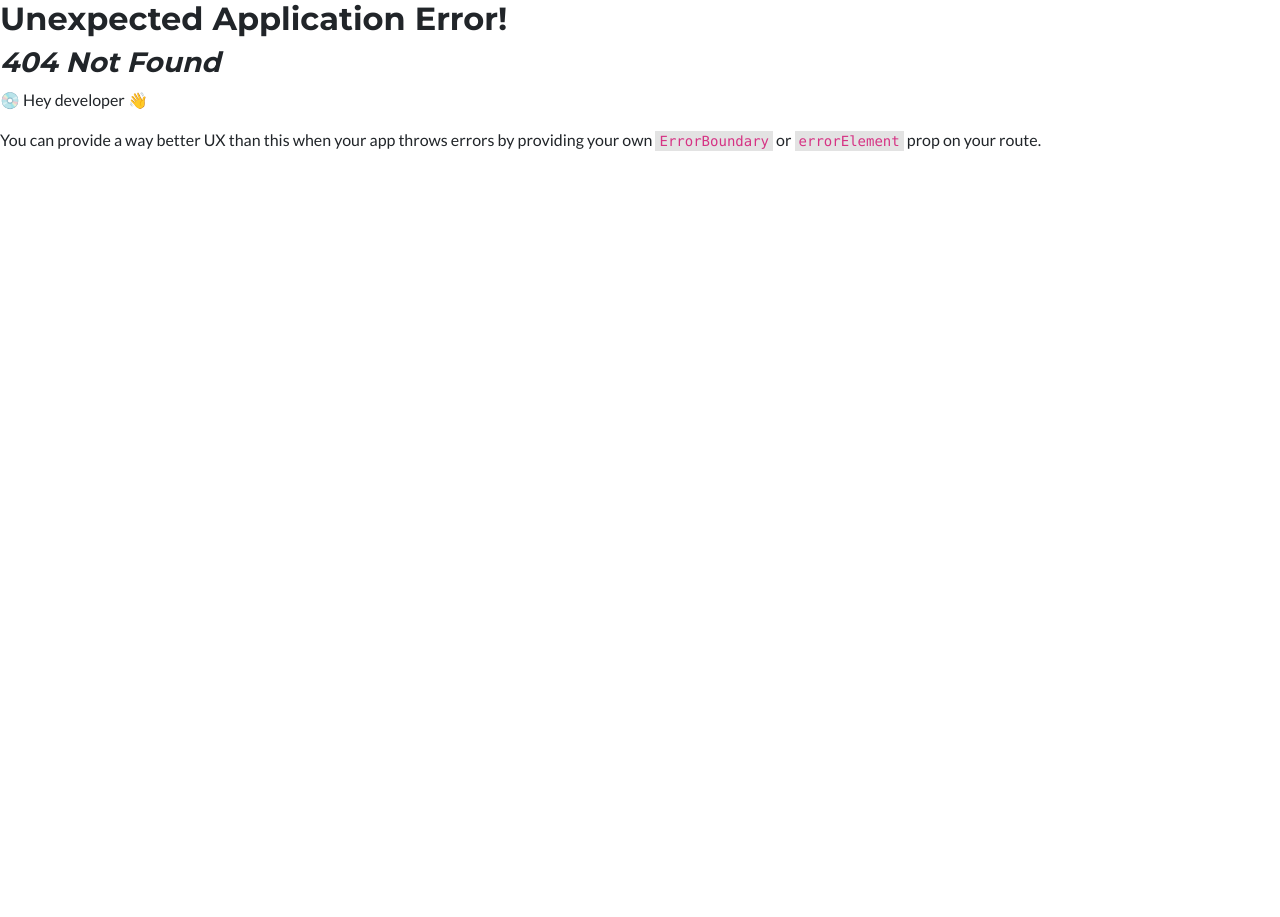
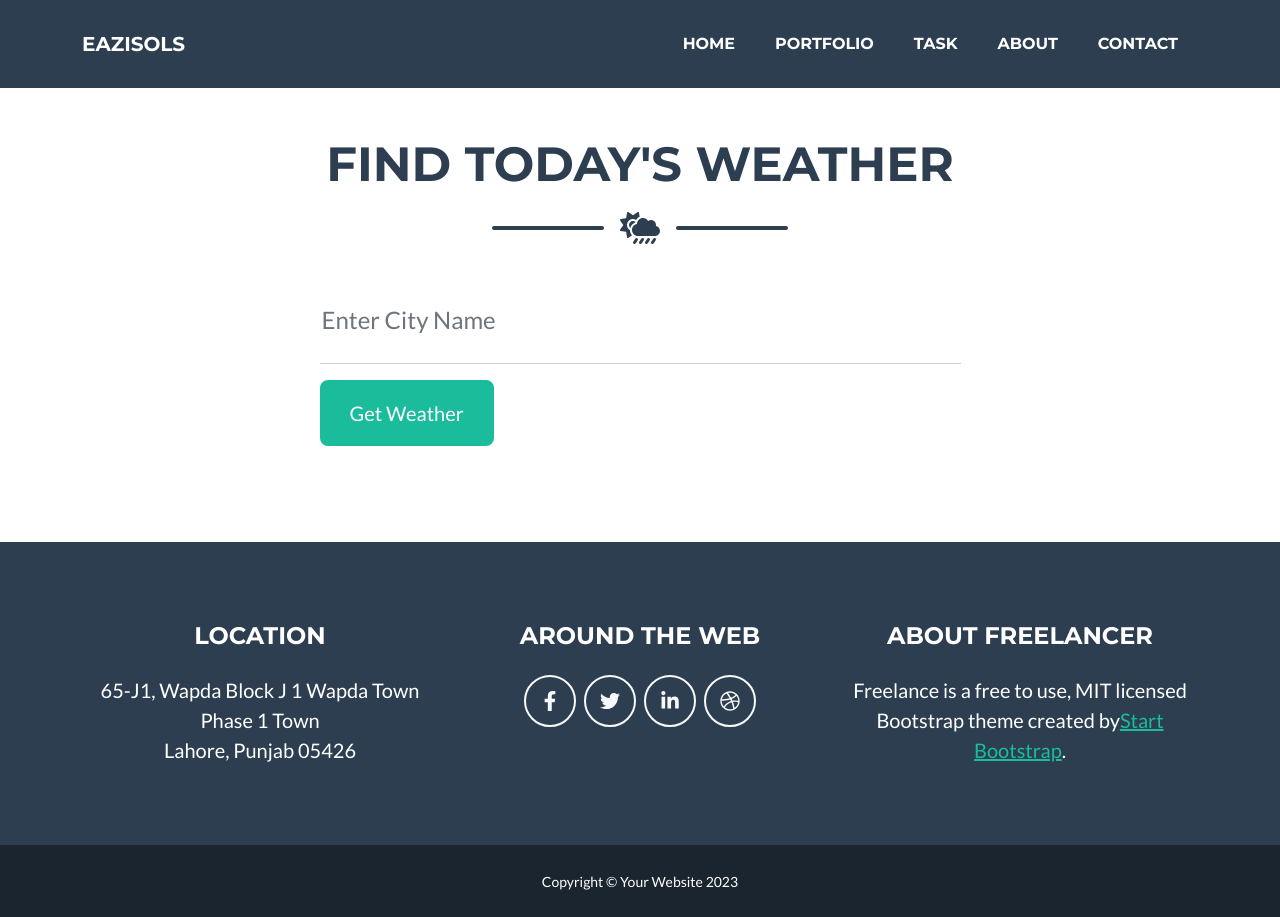
Before and after one commit to Nabeel-DPP/Portfolio-React-Web, a React (Vite) app in the folder react-project/: page /task in a window 1280 px wide. Before the commit this address had no page. Before the commit the page ends 800 px from the top, so only its background shows below. Built offline with nearby package versions, Linux system fonts and the light colour scheme.

Commit message:
Add New Task  Files

```diff
--- a/react-project/package.json
+++ b/react-project/package.json
@@ -10,6 +10,8 @@
     "preview": "vite preview"
   },
   "dependencies": {
+    "axios": "^1.7.2",
+    "dotenv": "^16.4.5",
     "react": "^18.3.1",
     "react-dom": "^18.3.1",
     "react-router-dom": "^6.25.1"
--- a/react-project/src/components/about/About.jsx
+++ b/react-project/src/components/about/About.jsx
@@ -2,7 +2,7 @@ function About()
 {
     return(
         <>
-         <section class="page-section bg-primary text-white mb-0" id="about">
+         <section class="page-section bg-primary text-white  mt-5 mb-0" id="about">
             <div class="container">
 
                 <h2 class="page-section-heading text-center text-uppercase text-white">About</h2>
--- a/react-project/src/components/contact/Contact.jsx
+++ b/react-project/src/components/contact/Contact.jsx
@@ -3,7 +3,7 @@ function Contact()
 {
     return(
 
-         <section className="page-section" id="contact">
+         <section className="page-section mt-5" id="contact">
             <div className="container">
 
                 <h2 className="page-section-heading text-center text-uppercase text-secondary mb-0">Contact Me</h2>
--- a/react-project/src/components/home/App.jsx
+++ b/react-project/src/components/home/App.jsx
@@ -26,6 +26,8 @@ function App() {
         </header>
 
 
+
+
     </>
   )
 }
--- a/react-project/src/components/layout/Navbar.jsx
+++ b/react-project/src/components/layout/Navbar.jsx
@@ -16,6 +16,7 @@ function Navbar()
                     <ul class="navbar-nav ms-auto">
                     <li class="nav-item mx-0 mx-lg-1"><Link className="nav-link py-3 px-0 px-lg-3 rounded" to="/">Home</Link></li>
                         <li className="nav-item mx-0 mx-lg-1"><Link className="nav-link py-3 px-0 px-lg-3 rounded" to="/portfolio">Portfolio</Link></li>
+                        <li className="nav-item mx-0 mx-lg-1"><Link className="nav-link py-3 px-0 px-lg-3 rounded" to="/task">Task</Link></li>
                         <li className="nav-item mx-0 mx-lg-1"><Link className="nav-link py-3 px-0 px-lg-3 rounded" to="/about">About</Link></li>
                         <li className="nav-item mx-0 mx-lg-1"><Link className="nav-link py-3 px-0 px-lg-3 rounded" to="/contact">Contact</Link></li>
                     </ul>
--- a/react-project/src/components/portfolio/Portfolio.jsx
+++ b/react-project/src/components/portfolio/Portfolio.jsx
@@ -6,7 +6,7 @@ function Portfolio()
         <section class="page-section portfolio" id="portfolio">
             <div class="container">
 
-                <h2 class="page-section-heading text-center text-uppercase text-secondary mb-0">Portfolio</h2>
+                <h2 class="page-section-heading text-center text-uppercase text-secondary mt-5">Portfolio</h2>
 
                 <div class="divider-custom">
                     <div class="divider-custom-line"></div>
--- /dev/null
+++ b/react-project/src/components/task/Weather.jsx
@@ -0,0 +1,82 @@
+import React, { useState } from "react";
+import axios from "axios";
+
+import "/src/assets/styles/App.css";
+
+function Weather()
+ {
+  const [city, setCity] = useState("");
+  const [weatherData, setWeatherData] = useState(null);
+  const API_key= "7b7a1fd1a2393baefd0f715e43619233";
+  const fetchWeatherData = async () => {
+
+    try {
+      const response = await axios.get(
+        `https://api.openweathermap.org/data/2.5/weather?q=${city}&appid=${API_key}`
+      );
+      setWeatherData(response.data);
+
+    } catch (error) {
+      console.log(error);
+    }
+  };
+
+  const handleSubmit = (event) => {
+    event.preventDefault();
+    fetchWeatherData();
+  };
+
+  return (
+   <>
+
+   <section className="page-section" id="contact">
+            <div className="container">
+
+                <h2 className="page-section-heading text-center text-uppercase text-secondary mt-5">Find Today's Weather</h2>
+
+                <div className="divider-custom">
+                    <div className="divider-custom-line"></div>
+                    <div className="divider-custom-icon"><i class="fa-solid fa-cloud-sun-rain"></i></div>
+                    <div className="divider-custom-line"></div>
+                </div>
+                <div className="row justify-content-center">
+                    <div className="col-lg-8 col-xl-7">
+
+                        <form onSubmit={handleSubmit} id="contactForm" data-sb-form-api-token="API_TOKEN">
+
+                            <div className="form-floating mb-3">
+                                <input className="form-control" id="name" type="text" placeholder="Enter Your City Name" onChange={(event) => setCity(event.target.value)} value={city}  data-sb-validations="required" />
+                                <label htmlfor="name">Enter City Name </label>
+                                <div className="invalid-feedback" data-sb-feedback="name:required">City Name is required.</div>
+                            </div>
+
+
+
+
+
+
+
+                            <button className="btn btn-primary btn-xl " id="submitButton" type="submit">Get Weather</button>
+                        </form>
+
+                        {weatherData && (
+        <div>
+          {console.log(weatherData)}
+          <h2>{weatherData.name}</h2>
+          <b>Temperature: {Math.floor(weatherData.main.temp-273)} &deg;C</b>
+          <div>Humidity: {weatherData.main.humidity}</div>
+          <div>Description:  {weatherData.weather[0].description}</div>
+        </div>
+      )}
+                    </div>
+                </div>
+            </div>
+        </section>
+
+
+
+    </>
+  );
+};
+
+export default Weather;
```
Also changed, not shown: react-project/src/main.jsx (+7 -16 lines), react-project/src/utils/script.js (deleted, +0 -48 lines), 1 other file (tests, documents, lock files or other folders).
